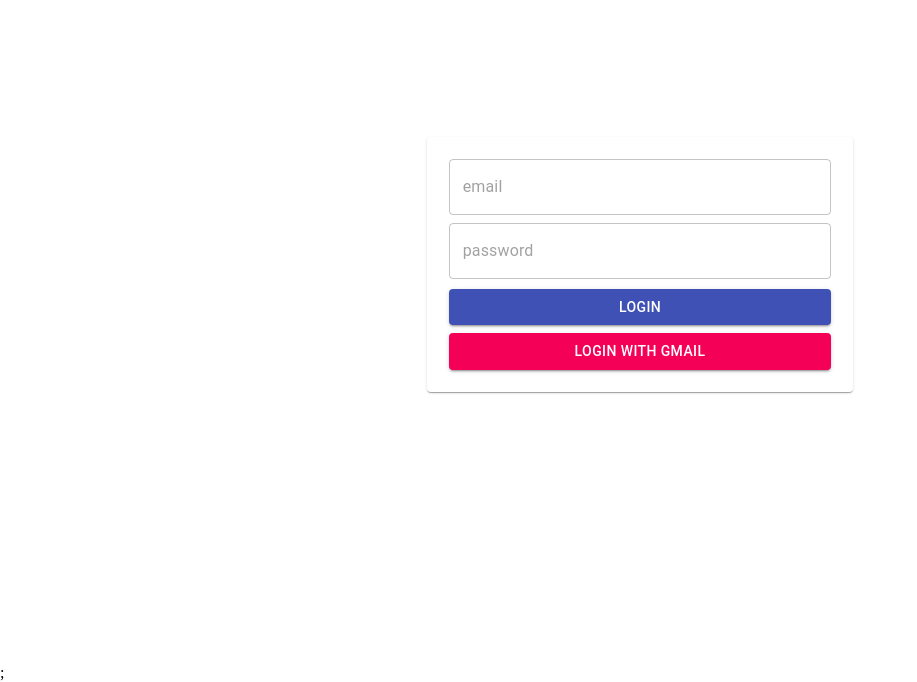
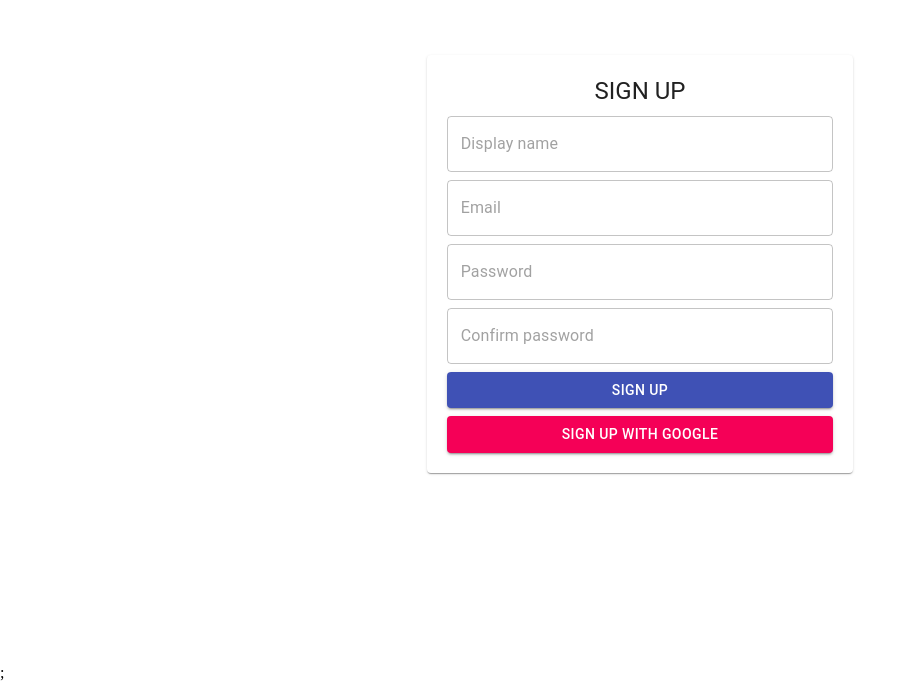
Before and after one commit to jmalbite/david-loan-system, a React (Create React App) app: page / in a window 1280 px wide. Shown: the part 136-818 px from the top of the page, without its empty margins (0-917 px from the left). Built offline with nearby package versions, Linux system fonts and the light colour scheme; the HTML template or start-up script is replaced by a standard one.

Commit message:
creating signup ui

```diff
--- a/src/App.js
+++ b/src/App.js
@@ -2,12 +2,14 @@
 import { BrowserRouter, Switch, Route } from 'react-router-dom';
 
 import Login from './pages/login/login';
+import SignUp from './pages/signup/signup';
 
 function App() {
   return (
     <BrowserRouter>
       <div className="App">
-        <Login />
+        {/* <Login /> */}
+        <SignUp />
       </div>
       ;
     </BrowserRouter>
--- a/src/pages/signup/signup.jsx
+++ b/src/pages/signup/signup.jsx
@@ -1,7 +1,86 @@
 import React from 'react';
 
+import { Grid, Button, TextField, Paper, Typography } from '@material-ui/core';
+
 const Signup = () => {
-  return <div></div>;
+  return (
+    <Grid
+      container
+      justify="center"
+      alignItems="center"
+      style={{ height: '100vh' }}
+    >
+      <Grid item xs={10} sm={6} md={4} lg={4}>
+        <form>
+          <Paper style={{ padding: 20 }}>
+            <Grid container direction="column" spacing="1">
+              <Grid item xs sm>
+                <Typography variant="h5" color="textPrimary">
+                  SIGN UP
+                </Typography>
+              </Grid>
+
+              <Grid item xs sm>
+                <TextField
+                  className="display-name"
+                  variant="outlined"
+                  type="text"
+                  placeholder="Display name"
+                  fullWidth
+                  required
+                />
+              </Grid>
+
+              <Grid item xs sm>
+                <TextField
+                  className="email"
+                  variant="outlined"
+                  type="email"
+                  placeholder="Email"
+                  fullWidth
+                  required
+                />
+              </Grid>
+
+              <Grid item xs sm>
+                <TextField
+                  className="password"
+                  variant="outlined"
+                  type="password"
+                  placeholder="Password"
+                  fullWidth
+                  required
+                />
+              </Grid>
+
+              <Grid item xs sm>
+                <TextField
+                  className="confirm-password"
+                  variant="outlined"
+                  type="password"
+                  placeholder="Confirm password"
+                  fullWidth
+                  required
+                />
+              </Grid>
+
+              <Grid item xs sm>
+                <Button fullWidth variant="contained" color="primary">
+                  Sign Up
+                </Button>
+              </Grid>
+
+              <Grid item xs sm>
+                <Button fullWidth variant="contained" color="secondary">
+                  Sign Up with Google
+                </Button>
+              </Grid>
+            </Grid>
+          </Paper>
+        </form>
+      </Grid>
+    </Grid>
+  );
 };
 
 export default Signup;
```
Also changed, not shown: 2 other files (tests, documents, lock files or other folders).
